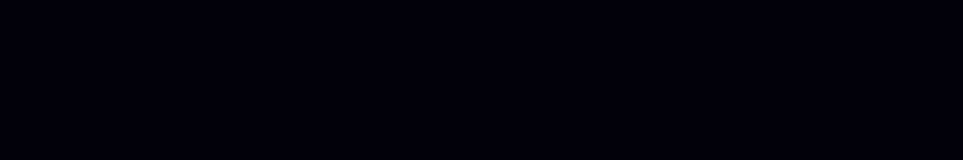
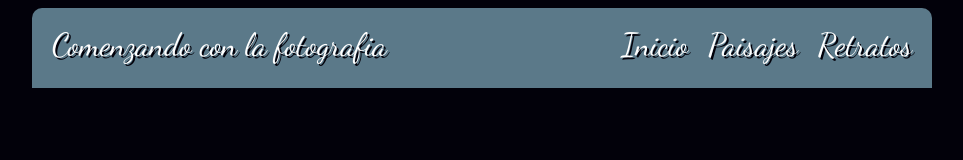
Before and after one commit to yorman5234/css-y-dise-o-web-responsive_Yorman_Bayona, a plain HTML site: page index.html in a window 1280 px wide. Shown: the whole page, without its empty margins (158-1121 px from the left). Drawn offline with Linux system fonts and the light colour scheme.

Commit message:
se agrego el header y sus estilos

```diff
--- a/css/estilos.css
+++ b/css/estilos.css
@@ -1,7 +1,7 @@
 @media (min-width: 900px){
   body{
     background-color: #02010a;
-
+    font-family: dancing script;
   }
 
 #contenido img{
@@ -12,6 +12,36 @@
   width: 900px;
   margin: auto;
 
+
+}
+
+header{
+  background-color: #5b7989;
+  color: white;
+  text-shadow: 2px 2px #02010a;
+  border-radius: 10px 10px 0px 0px;
+  width: 100%;
+  height: 80px;
+  font-size: 2em;
+  padding-left: 20px;
+  box-sizing: border-box;
+  padding-top: 18px;
+}
+ header p{
+   display: inline;
+
+ }
+
+nav, nav a{
+  float: right;
+  text-decoration: none;
+  color: white;
+  padding-left: 20px;
+}
+
+nav{
+  margin-right: 20px;
+  display: flex;
 }
 
 
--- a/index.html
+++ b/index.html
@@ -7,10 +7,19 @@
     <meta name="description" content="Evaluacion-final-css">
     <title>Evaluación final css</title>
     <link rel="stylesheet" href="css/estilos.css">
+    <link href="https://fonts.googleapis.com/css?family=Dancing+Script" rel="stylesheet">
   </head>
   <body>
     <div id="contenido">
+      <header>
+        <p>Comenzando con la fotografia</p>
+        <nav>
+          <a href="#">Inicio</a>
+          <a href="#">Paisajes</a>
+          <a href="#">Retratos</a>
+        </nav>
 
+      </header>
 
 
     </div>
```
